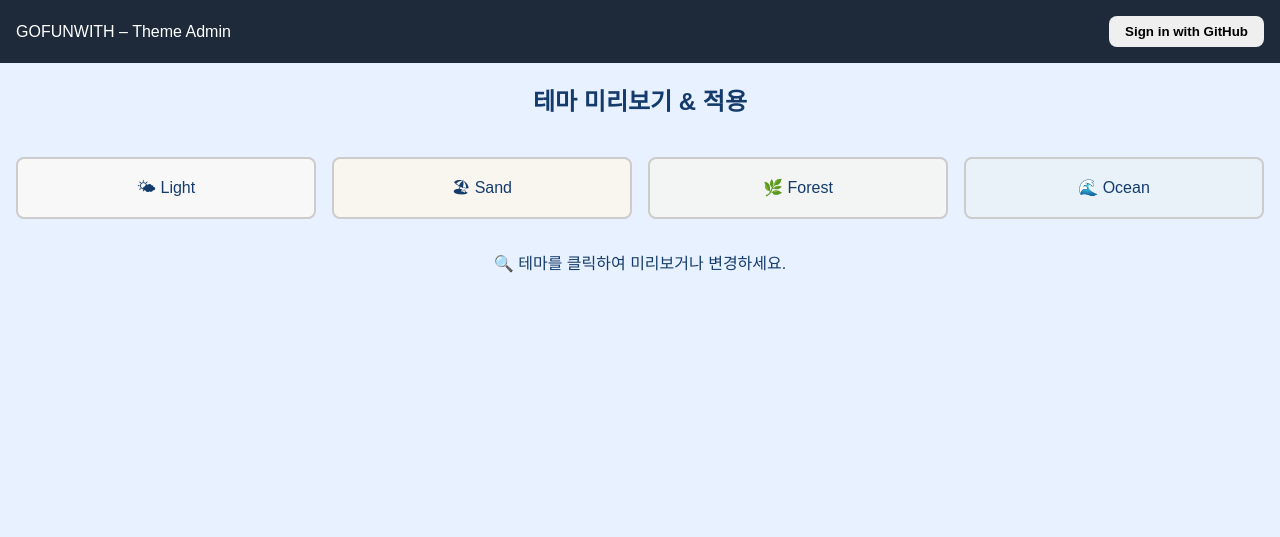
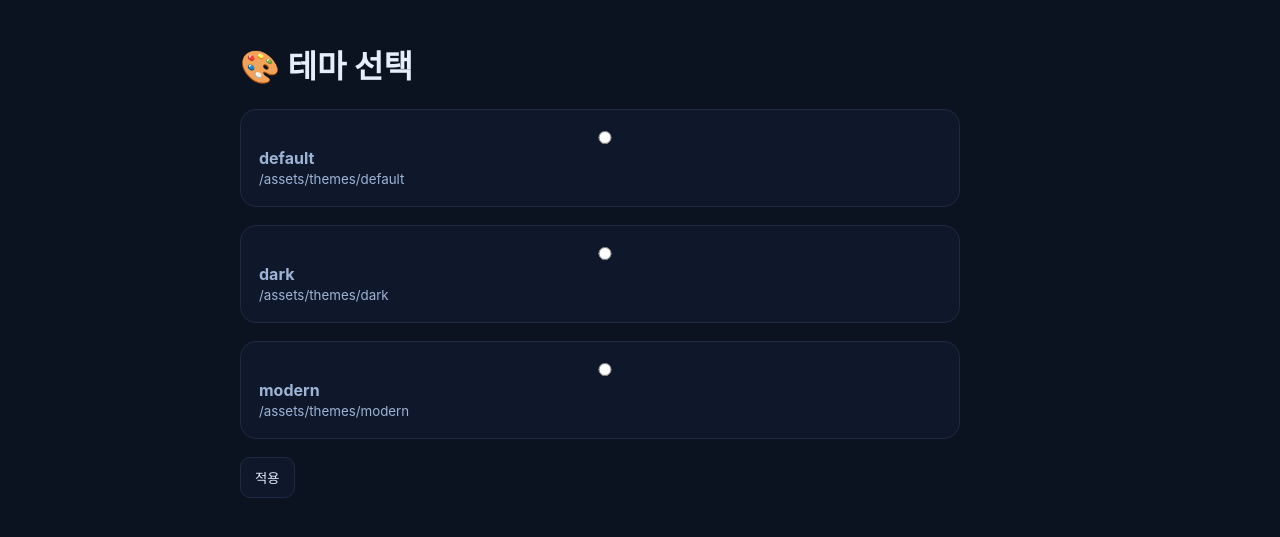
Before and after one commit to gosungjinmoon/gosungjinmoon.github.io, a Jekyll site: the page admin/theme-preview.html, which Jekyll copies as it is, in a window 1280 px wide. Shown: the top 537 px of the page. Built offline with Jekyll 4.4.1, drawn with Linux system fonts in a browser that asks for light colours.

Commit message:
Update theme-preview.html

```diff
--- a/admin/theme-preview.html
+++ b/admin/theme-preview.html
@@ -1,78 +1,18 @@
-
 <!DOCTYPE html>
 <html lang="ko">
 <head>
   <meta charset="UTF-8" />
   <meta name="viewport" content="width=device-width, initial-scale=1.0" />
-  <title>GOFUNWITH Admin | Theme Preview</title>
-  <link rel="stylesheet" href="../themes/theme-base.css" />
-  <link rel="stylesheet" href="../themes/theme-light.css" />
-  <link rel="stylesheet" href="../themes/theme-sand.css" />
-  <link rel="stylesheet" href="../themes/theme-forest.css" />
-  <link rel="stylesheet" href="../themes/theme-ocean.css" />
-  <style>
-    .theme-card {border:2px solid #ccc;border-radius:8px;padding:1rem;text-align:center;cursor:pointer;}
-    .theme-card.active {border-color:#0095ff;box-shadow:0 0 8px rgba(0,149,255,0.4);}
-    .status {margin-top:1rem;text-align:center;}
-  </style>
-  <script src="./oauth.js" defer></script>
+  <title>Theme Preview • Admin</title>
+  <link rel="stylesheet" href="css/admin.css" />
 </head>
 <body>
-  <header style="display:flex;justify-content:space-between;align-items:center;padding:1rem;background:#1E2A3A;color:white;">
-    <div>GOFUNWITH – Theme Admin</div>
-    <button id="loginBtn" style="padding:.5rem 1rem;">Sign in with GitHub</button>
-  </header>
-  <main>
-    <h2 style="text-align:center;">테마 미리보기 & 적용</h2>
-    <section style="display:grid;grid-template-columns:repeat(auto-fit,minmax(200px,1fr));gap:1rem;padding:1rem;">
-      <div class="theme-card" data-theme="light" style="background:#f8f8f8;">🌤 Light</div>
-      <div class="theme-card" data-theme="sand" style="background:#F9F5EF;">🏖 Sand</div>
-      <div class="theme-card" data-theme="forest" style="background:#F2F5F3;">🌿 Forest</div>
-      <div class="theme-card" data-theme="ocean" style="background:#E8F2F8;">🌊 Ocean</div>
-    </section>
-    <div id="status" class="status">🔍 테마를 클릭하여 미리보거나 변경하세요.</div>
+  <main class="container">
+    <h1>🎨 테마 선택</h1>
+    <div id="themes" class="grid"></div>
+    <button id="apply">적용</button>
+    <p id="status"></p>
   </main>
-  <script>
-  document.addEventListener("DOMContentLoaded", async () => {
-    const status = document.getElementById("status");
-    const cards = document.querySelectorAll(".theme-card");
-    const token = sessionStorage.getItem("github_token");
-    const REPO = "gosungjinmoon/gosungjinmoon.github.io";
-    const FILE_PATH = "config/theme-config.js";
-    const BRANCH = "main";
-
-    cards.forEach(card => {
-      card.addEventListener("click", async () => {
-        const theme = card.dataset.theme;
-        cards.forEach(c => c.classList.remove("active"));
-        card.classList.add("active");
-        document.body.className = "";
-        document.body.classList.add(`theme-${theme}`);
-        status.textContent = `🎨 ${theme} 테마 미리보기 중...`;
-
-        if (!token) return;
-
-        try {
-          const res = await fetch(`https://api.github.com/repos/${REPO}/contents/${FILE_PATH}?ref=${BRANCH}`, {
-            headers: { Authorization: `token ${token}` }
-          });
-          const data = await res.json();
-          const newConfig = `window.__GFW_THEME__ = { default: "light", activeTheme: "${theme}", allowUserToggle: false, allowLangToggle: true };`;
-          const encoded = btoa(unescape(encodeURIComponent(newConfig)));
-          const updateRes = await fetch(`https://api.github.com/repos/${REPO}/contents/${FILE_PATH}`, {
-            method: "PUT",
-            headers: { "Authorization": `token ${token}`, "Content-Type": "application/json" },
-            body: JSON.stringify({ message: `Update theme to ${theme}`, content: encoded, sha: data.sha, branch: BRANCH })
-          });
-          if (!updateRes.ok) throw new Error("업데이트 실패");
-          status.textContent = `✅ ${theme} 테마가 GitHub에 반영되었습니다!`;
-        } catch (err) {
-          console.error(err);
-          status.textContent = "🚫 테마 업데이트 실패: " + err.message;
-        }
-      });
-    });
-  });
-  </script>
+  <script src="js/theme-service.js"></script>
 </body>
 </html>
```
